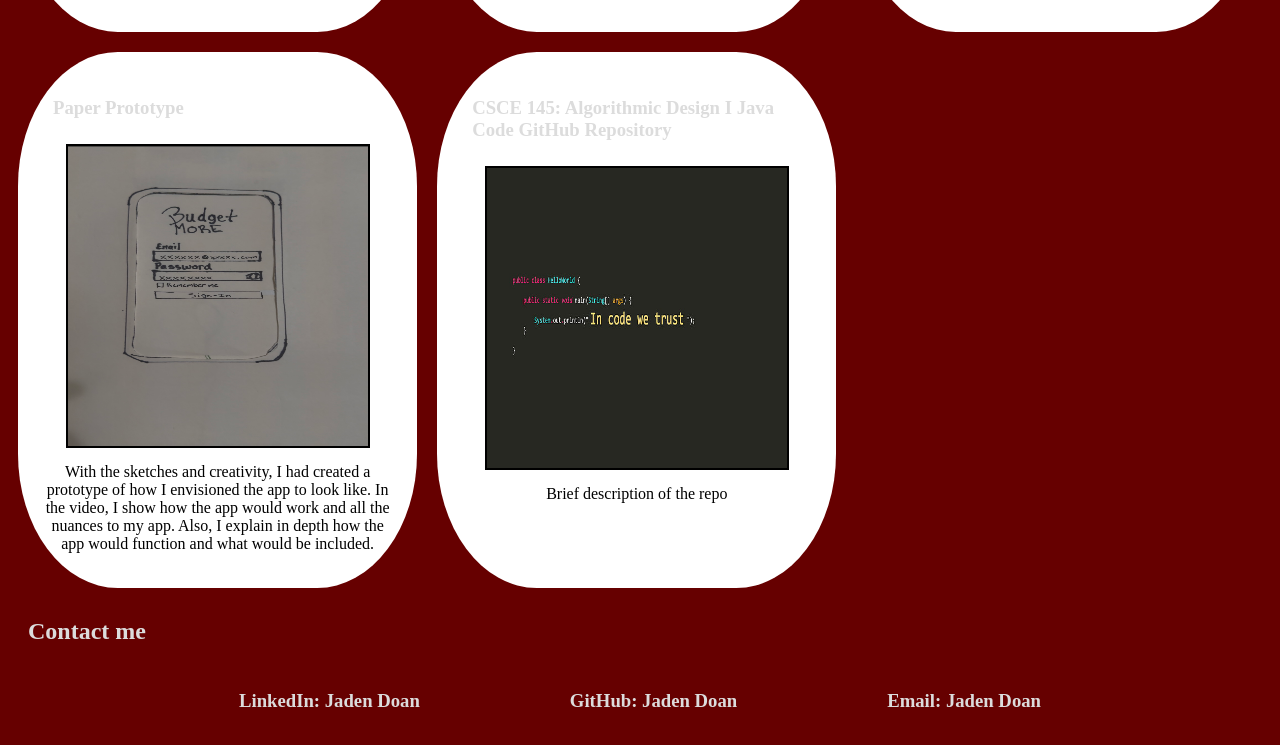
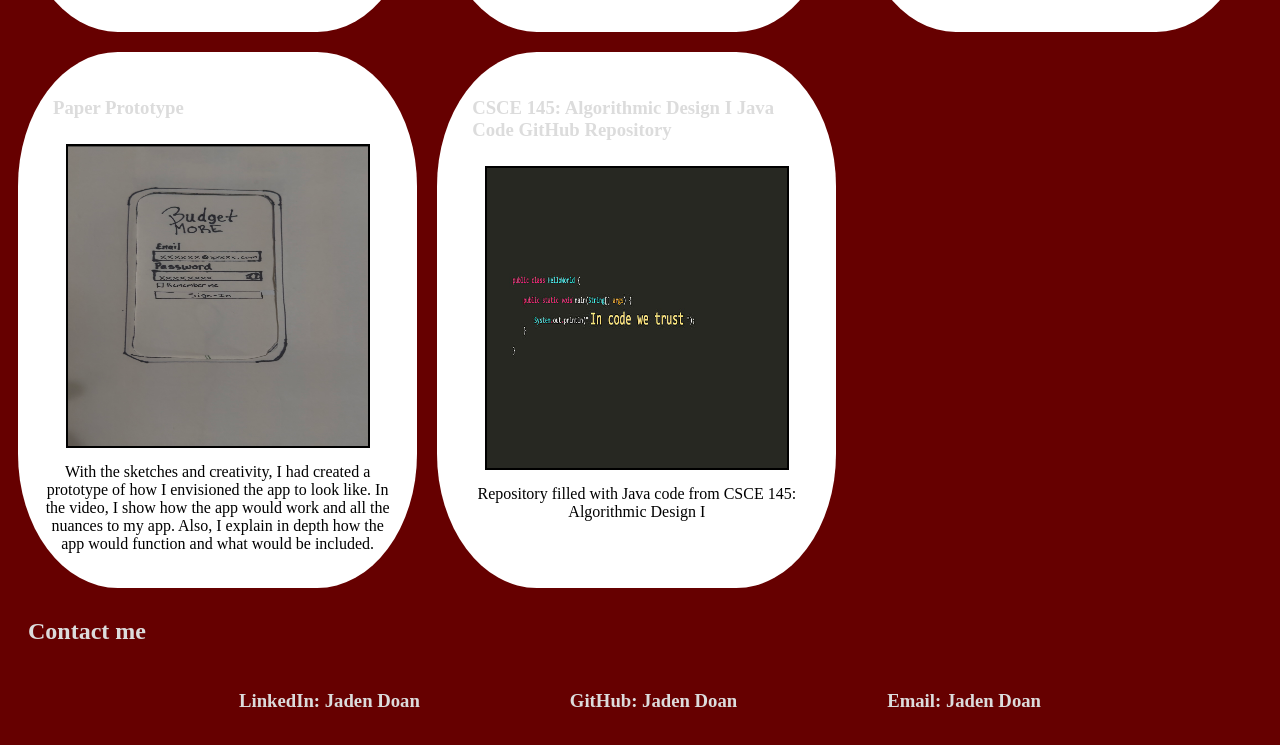
Before and after one commit to jadentdoan/jadentdoan, a plain HTML site: page index.html in a window 1280 px wide. Shown: the part 1083-1828 px from the top of the page. Drawn offline with Linux system fonts and the light colour scheme.

Commit message:
Add description

```diff
--- a/index.html
+++ b/index.html
@@ -102,7 +102,7 @@
                     <img src="images/algorithmic_design.png">
                 </a>
                 <p>
-                    Brief description of the repo
+                    Repository filled with Java code from CSCE 145: Algorithmic Design I
                 </p>
             </section>
 
```
